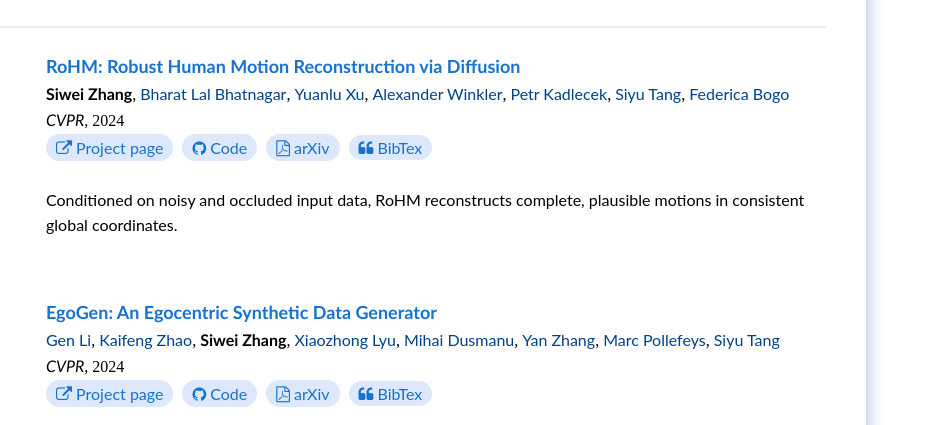
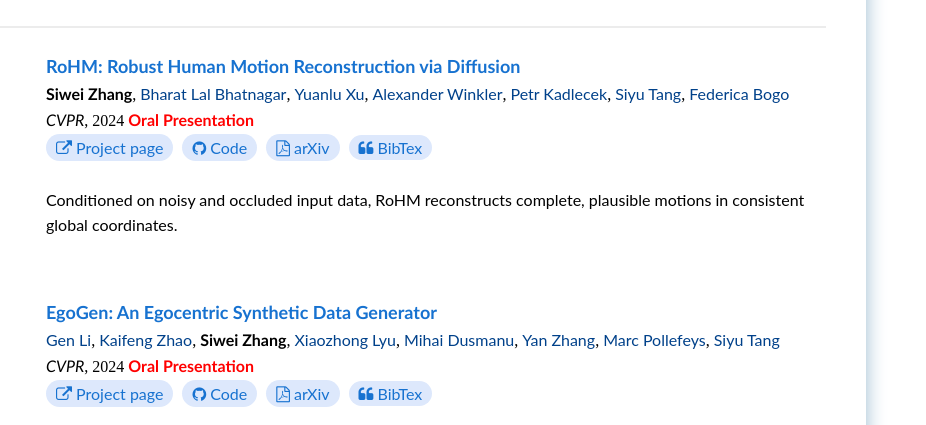
Before and after one commit to sanweiliti/sanweiliti.github.io, a plain HTML site: page index.html in a window 1280 px wide. Shown: the part 497-922 px from the top of the page, 354-1280 px from the left. Drawn offline with Linux system fonts and the light colour scheme; some icons are missing; a web font is replaced by a local one.

Commit message:
update rohm

```diff
--- a/index.html
+++ b/index.html
@@ -90,7 +90,7 @@
                 <a href="https://vlg.inf.ethz.ch/team/Prof-Dr-Siyu-Tang.html"><authorname>Siyu Tang</authorname></a>,
                 <a href="https://fbogo.github.io/"><authorname>Federica Bogo</authorname></a>
                 <br>
-                <em>CVPR</em>, 2024
+                <em>CVPR</em>, 2024 <font color="red"><strong>Oral Presentation</strong></font>
                 <br>
 
                 <div class="box">
@@ -140,7 +140,7 @@
                 <a href="https://cvg.ethz.ch/team/Prof-Dr-Marc-Pollefeys"><authorname>Marc Pollefeys</authorname></a>,
                 <a href="https://vlg.inf.ethz.ch/team/Prof-Dr-Siyu-Tang.html"><authorname>Siyu Tang</authorname></a>
                 <br>
-                <em>CVPR</em>, 2024
+                <em>CVPR</em>, 2024 <font color="red"><strong>Oral Presentation</strong></font>
                 <br>
 
                 <div class="box">
```
Also changed, not shown: ROHM/ROHM.html (+1 -0 lines), 2 other files.
